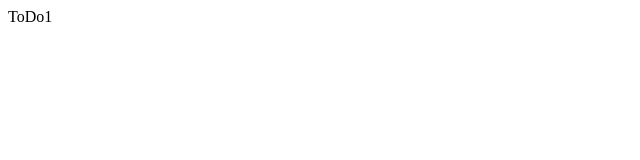
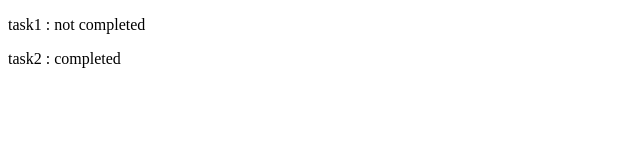
Before and after one commit to nmrichards/new_spike, a plain HTML site: page index.html in a window 1280 px wide. Shown: the whole page, without its empty margins (0-640 px from the left). Drawn offline with Linux system fonts and the light colour scheme.

Commit message:
Iterate through todos attribute in the view

```diff
--- a/controllers.js
+++ b/controllers.js
@@ -1,3 +1,3 @@
 toDoApp.controller('ToDoController', function() {
-  this.todo = "ToDo1";
+  this.todos = [{task: 'task1', completed: false},{task: 'task2', completed: true}];
 });
--- a/index.html
+++ b/index.html
@@ -10,7 +10,9 @@
 
   <body>
     <div ng-controller="ToDoController as controller">
-      {{ controller.todo }}
+      <p ng-repeat="onetodo in controller.todos">
+        {{ onetodo.task }} : {{ onetodo.completed ? "completed" : "not completed" }}
+      </p>
     </div>
   </body>
 
```
